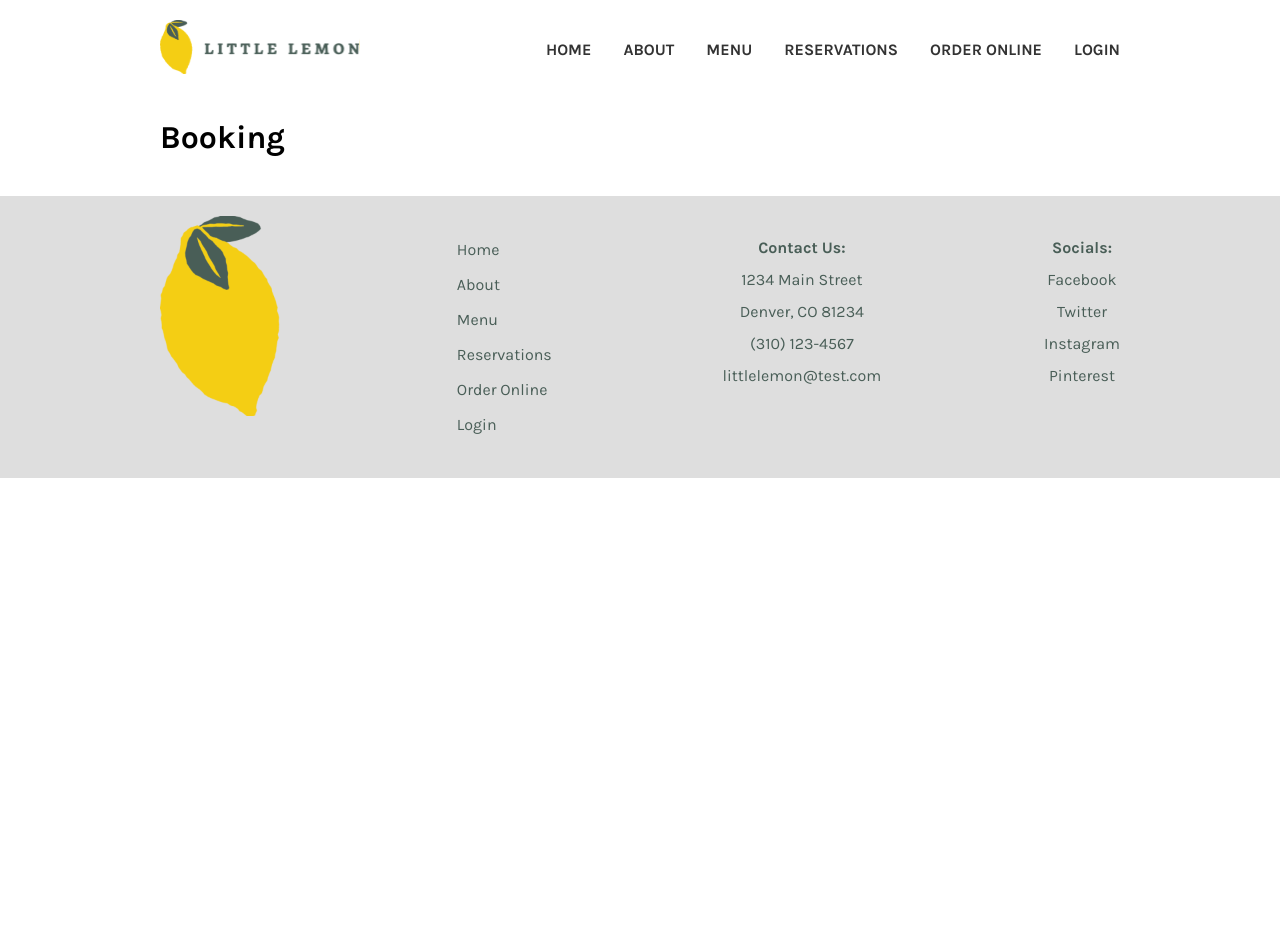
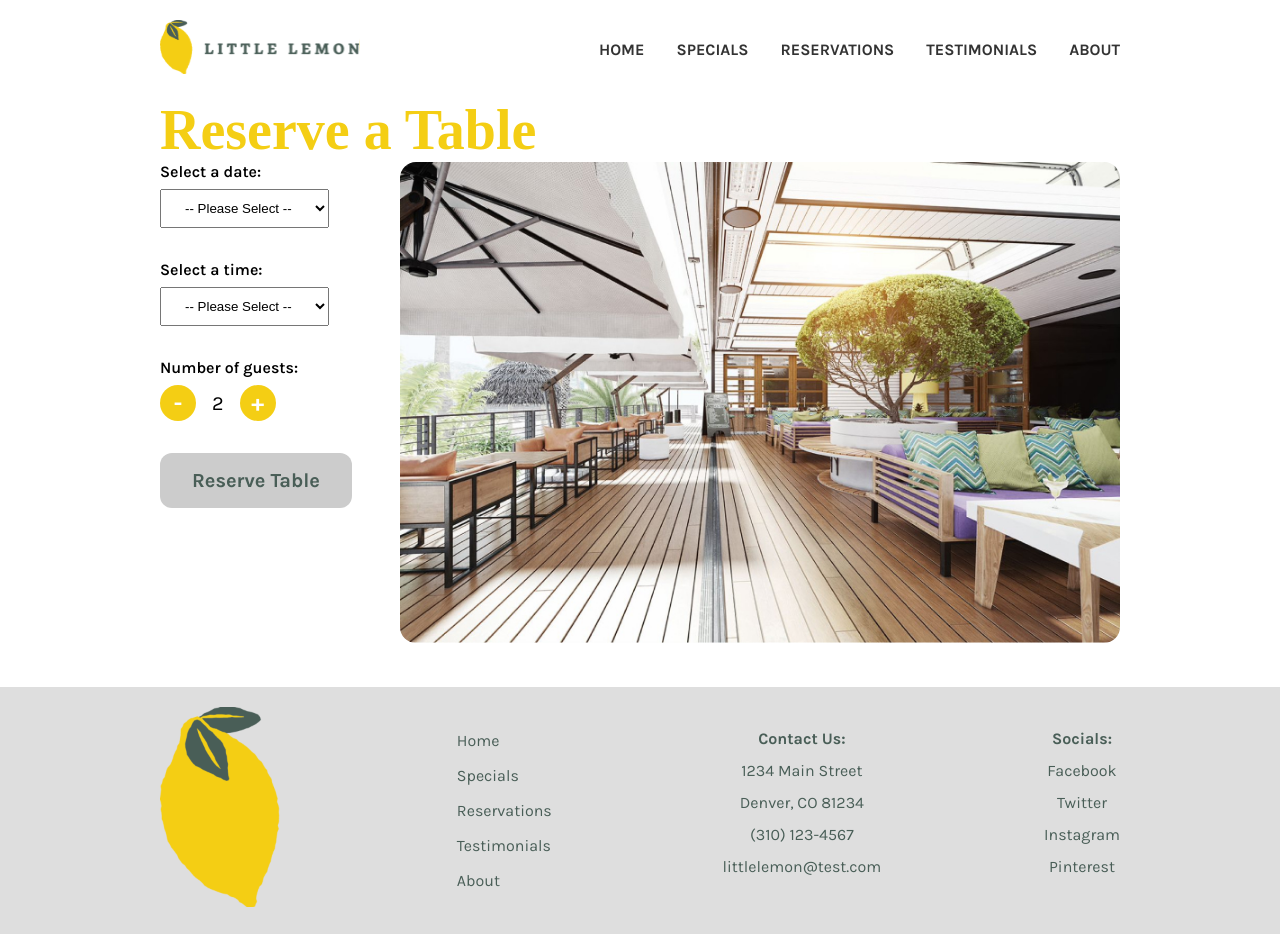
Before and after one commit to ajenkins198621/meta-frontend-capstone, a React (Create React App) app: page /booking in a window 1280 px wide. Before the commit the page ends 800 px from the top, so only its background shows below. Built offline with nearby package versions, Linux system fonts and the light colour scheme; a web font is replaced by a local one.

Commit message:
Add booking page

```diff
--- a/src/About.js
+++ b/src/About.js
@@ -1,6 +1,6 @@
 const About = () => {
 	return (
-		<div className="about">
+		<div className="about" id="about">
 			<div className="container">
 				<div className="about-inner">
 					<div>
--- a/src/App.css
+++ b/src/App.css
@@ -13,10 +13,20 @@
 
 html {
 	font-size: 16px;
+	scroll-behavior: smooth;
 }
 
 body {
 	font-family: var(--font-karla);
+}
+
+#root {
+	display: flex;
+	flex-direction: column;
+	min-height: 100vh;
+}
+main {
+	flex: 1;
 }
 
 .container {
@@ -72,6 +82,11 @@ button,
 button:hover,
 .button:hover {
 	background-color: #f7d700;
+}
+
+button:disabled {
+	background-color: #ccc;
+	cursor: not-allowed;
 }
 
 /* ---------------------------------- */
@@ -508,3 +523,84 @@ main {
 		max-width: 40%;
 	}
 }
+
+/* ---------------------------------- */
+/* ------------- BOOKING ------------ */
+/* ---------------------------------- */
+
+.booking {
+	align-items: center;
+	display: flex;
+	flex-direction: column-reverse;
+	gap: 3rem;
+}
+
+.booking-form {
+	align-items: center;
+	display: flex;
+	flex-direction: column;
+	gap: 2rem;
+	min-width: fit-content;
+}
+
+.booking .input-group {
+	display: flex;
+	flex-direction: column;
+	gap: 0.5rem;
+}
+
+.booking .input-group label {
+	font-weight: 600;
+}
+
+.booking .input-group select {
+	width: fit-content;
+	padding: 10px 20px;
+}
+
+.booking .input-group .button-selector {
+	align-items: center;
+	display: flex;
+	gap: 1rem;
+}
+
+.booking .input-group .button-selector button {
+	align-items: center;
+	border-radius: 50%;
+	color: white;
+	display: flex;
+	font-size: 1.5rem;
+	font-weight: 700;
+	height: 2.25rem !important;
+	justify-content: center;
+	padding: 0;
+	width: 2.25rem !important;
+}
+.booking .input-group .button-selector button:disabled {
+	background-color: #ccc;
+	cursor: not-allowed;
+}
+
+.booking .input-group .button-selector span {
+	font-size: 1.25rem;
+}
+
+.booking-image-container img {
+	border-radius: 1rem;
+	max-width: 200px;
+}
+
+@media (min-width: 768px) {
+	.booking {
+		align-items: flex-start;
+		flex-direction: row;
+	}
+
+	.booking-form {
+		align-items: flex-start;
+	}
+
+	.booking-image-container img {
+		max-width: 100%;
+	}
+}
--- a/src/BookingPage.js
+++ b/src/BookingPage.js
@@ -1,10 +1,102 @@
+import { useState } from "react";
 import App from "./App";
 
 const Booking = () => {
+	const [date, setDate] = useState("");
+	const [time, setTime] = useState("");
+	const [numberGuests, setNumberGuests] = useState(2);
+
+	const formatDate = (date) => {
+		const day = date.getDate();
+		const month = date.getMonth() + 1;
+		const year = date.getFullYear();
+		return `${month}/${day}/${year}`;
+	};
+
+	const today = new Date();
+
 	return (
 		<App>
 			<div className="container">
-				<h1>Booking</h1>
+				<h2>Reserve a Table</h2>
+				<div className="booking">
+					<div className="booking-form">
+						<div className="input-group">
+							<label htmlFor="date">Select a date:</label>
+							<select onChange={(e) => setDate(e.target.value)} value={date} id="date">
+								<option value={""}>-- Please Select --</option>
+								{[...Array(30)].map((i, idx) => {
+									const date = new Date(today);
+									date.setDate(today.getDate() + idx);
+									const formattedDate = formatDate(date);
+									return (
+										<option key={idx} value={formattedDate}>
+											{formattedDate}
+										</option>
+									);
+								})}
+							</select>
+						</div>
+						<div className="input-group">
+							<label htmlFor="time">Select a time:</label>
+							<select onChange={(e) => setTime(e.target.value)} value={time} id="time">
+								<option value={""}>-- Please Select --</option>
+								{[
+									"11:00 AM",
+									"12:00 PM",
+									"1:00 PM",
+									"2:00 PM",
+									"3:00 PM",
+									"4:00 PM",
+									"5:00 PM",
+									"6:00 PM",
+									"7:00 PM",
+									"8:00 PM",
+									"9:00 PM",
+									"10:00 PM",
+								].map((time, idx) => (
+									<option key={idx} value={time}>
+										{time}
+									</option>
+								))}
+							</select>
+						</div>
+						<div className="input-group">
+							<label htmlFor="guests">Number of guests:</label>
+							<div className="button-selector">
+								<button
+									disabled={numberGuests <= 1}
+									onClick={() => {
+										setNumberGuests((prev) => {
+											if (prev <= 1) return prev;
+											return prev - 1;
+										});
+									}}
+								>
+									-
+								</button>{" "}
+								<span>{numberGuests}</span>{" "}
+								<button
+									disabled={numberGuests >= 8}
+									onClick={() => {
+										setNumberGuests((prev) => {
+											if (prev >= 8) return prev;
+											return prev + 1;
+										});
+									}}
+								>
+									+
+								</button>
+							</div>
+						</div>
+						<button disabled={date === "" || time === ""} onClick={() => alert("Reserve a table?")}>
+							Reserve Table
+						</button>
+					</div>
+					<div className="booking-image-container">
+						<img src="/restaurant.jpg" alt="Booking Pic" />
+					</div>
+				</div>
 			</div>
 		</App>
 	);
--- a/src/Footer.js
+++ b/src/Footer.js
@@ -1,3 +1,5 @@
+import Nav from "./Nav";
+
 const Footer = () => {
 	return (
 		<footer>
@@ -7,28 +9,7 @@ const Footer = () => {
 						<img alt="Little Lemon Logo" src="/lemon-large.png" />
 					</div>
 					<div className="footer-nav">
-						<nav>
-							<ul>
-								<li>
-									<a href="/">Home</a>
-								</li>
-								<li>
-									<a href="/">About</a>
-								</li>
-								<li>
-									<a href="/">Menu</a>
-								</li>
-								<li>
-									<a href="/">Reservations</a>
-								</li>
-								<li>
-									<a href="/">Order Online</a>
-								</li>
-								<li>
-									<a href="/">Login</a>
-								</li>
-							</ul>
-						</nav>
+						<Nav />
 					</div>
 
 					<div className="address">
--- a/src/Nav.js
+++ b/src/Nav.js
@@ -6,19 +6,16 @@ const Nav = () => {
 					<a href="/">Home</a>
 				</li>
 				<li>
-					<a href="/">About</a>
+					<a href="/#specials">Specials</a>
 				</li>
 				<li>
-					<a href="/">Menu</a>
+					<a href="/booking">Reservations</a>
 				</li>
 				<li>
-					<a href="/">Reservations</a>
+					<a href="/#testimonials">Testimonials</a>
 				</li>
 				<li>
-					<a href="/">Order Online</a>
-				</li>
-				<li>
-					<a href="/">Login</a>
+					<a href="/#about">About</a>
 				</li>
 			</ul>
 		</nav>
--- a/src/Specials.js
+++ b/src/Specials.js
@@ -23,7 +23,7 @@ const Special = ({ imgSrc, title, price, description }) => {
 
 const Specials = () => {
 	return (
-		<div className="specials">
+		<div className="specials" id="specials">
 			<div className="container">
 				<div className="intro">
 					<h2>This Week's Specials</h2>
--- a/src/Testimonials.js
+++ b/src/Testimonials.js
@@ -24,7 +24,7 @@ const Testimonial = ({ rating, name, image, review }) => {
 
 const Testimonials = () => {
 	return (
-		<div className="testimonials">
+		<div className="testimonials" id="testimonials">
 			<div className="container">
 				<div className="testimonial-inner">
 					<h2>Testimonials</h2>
```
Also changed, not shown: public/restaurant.jpg (added).
